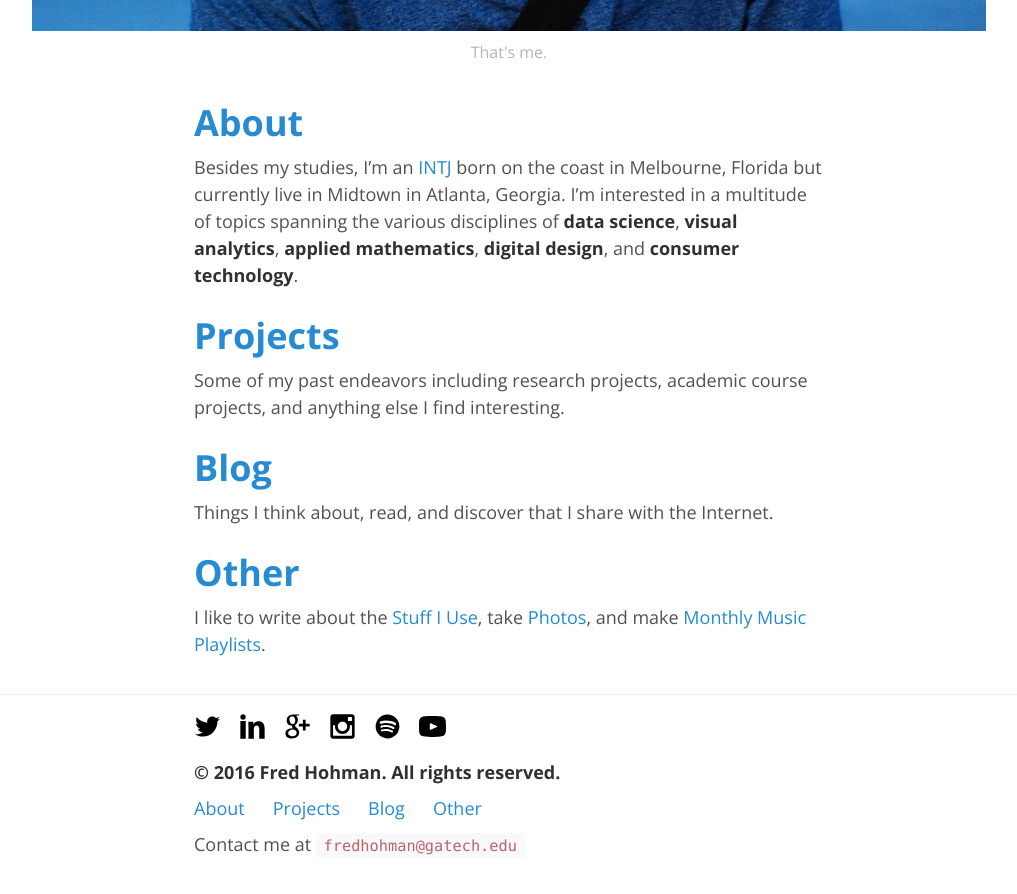
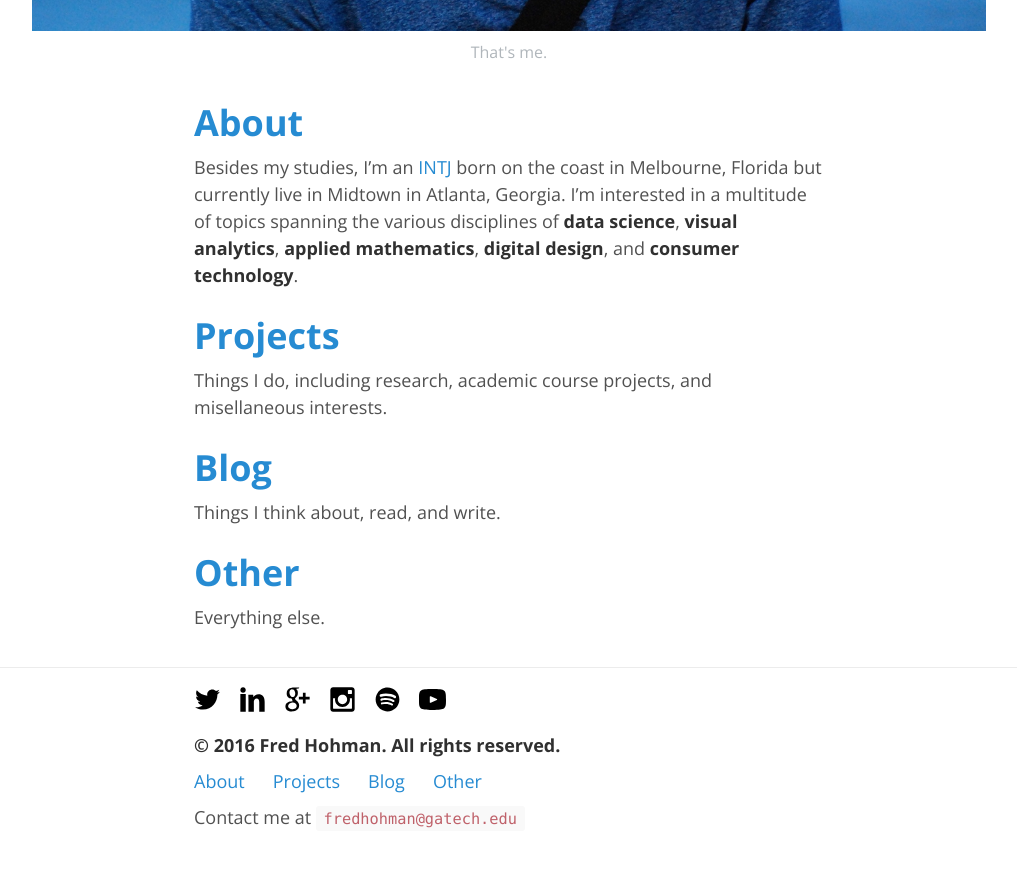
Before and after one commit to fredhohman/fredhohman.github.io, a Jekyll site: the page built from index.md, in a window 1280 px wide and 900 px high, scrolled down 1037 px. Shown: the top 894 px of the window, without its empty margins (131-1148 px from the left). Built offline with Jekyll 4.4.1, drawn with Linux system fonts in a browser that asks for light colours; after the commit the page ends 1910 px from its top, so only the background shows below that.

Commit message:
update `index` with new link descriptions
small changes to `about`

prepare for big `about` changes

```diff
--- a/index.md
+++ b/index.md
@@ -20,13 +20,13 @@ Here's my [CV][cv] and [resume][resume].
 Besides my studies, I'm an [INTJ][intj] born on the coast in Melbourne, Florida but currently live in Midtown in Atlanta, Georgia. I’m interested in a multitude of topics spanning the various disciplines of **data science**, **visual analytics**, **applied mathematics**, **digital design**, and **consumer technology**.
 
 # [Projects][projects]
-Some of my past endeavors including research projects, academic course projects, and anything else I find interesting.
+Things I do, including research, academic course projects, and misellaneous interests.
 
 # [Blog][blog]
-Things I think about, read, and discover that I share with the Internet.
+Things I think about, read, and write.
 
 # [Other][other]
-I like to write about the [Stuff I Use][stuff-i-use], take [Photos][photos], and make [Monthly Music Playlists][monthly-music].
+Everything else.
 
 <!-- {% for page in site.pages %}
 <article class="post" style="margin-bottom:1em;">
```
Also changed, not shown: about.md (+61 -2 lines).
